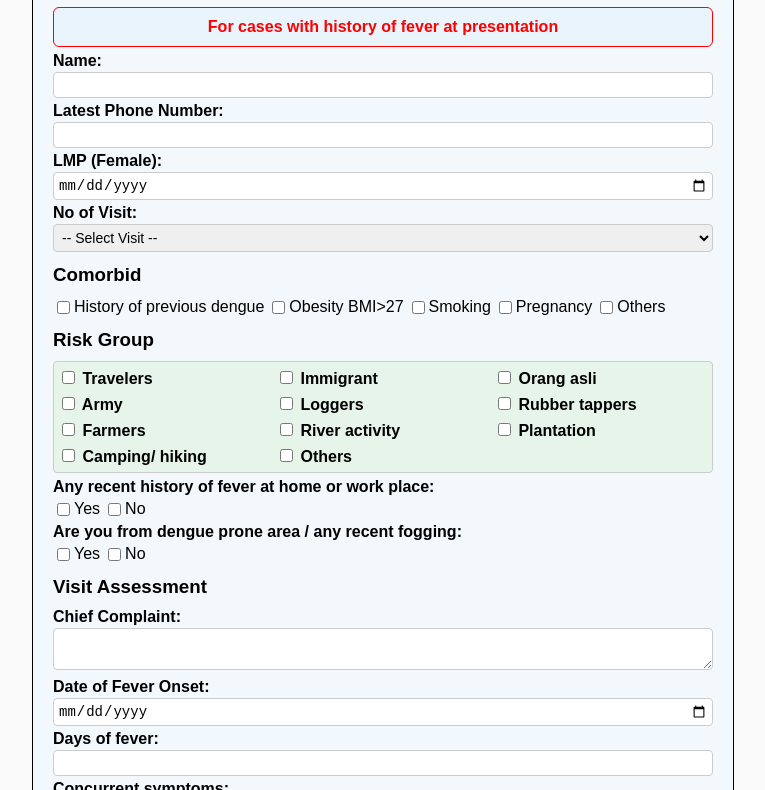
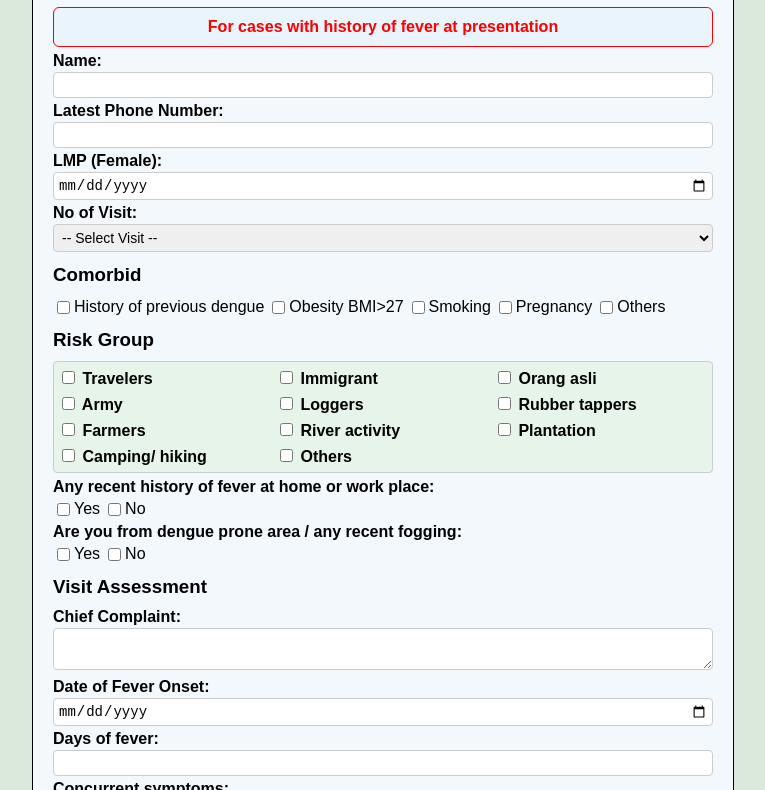
Before and after one commit to akeramos/fcspkdhl, a plain HTML site: page index.html in a window 1280 px wide. Shown: the part 114-904 px from the top of the page, without its empty margins (257-1022 px from the left). Drawn offline with Linux system fonts and the light colour scheme.

Commit message:
Update index.html

```diff
--- a/index.html
+++ b/index.html
@@ -9,7 +9,7 @@
       font-family: Arial, sans-serif;
       max-width: 700px;
       margin: 20px auto;
-      background: #f9f9f9;
+      background: #dbe9dc ;
       border-radius: 8px;
       border: 1px solid black;
     }
```
